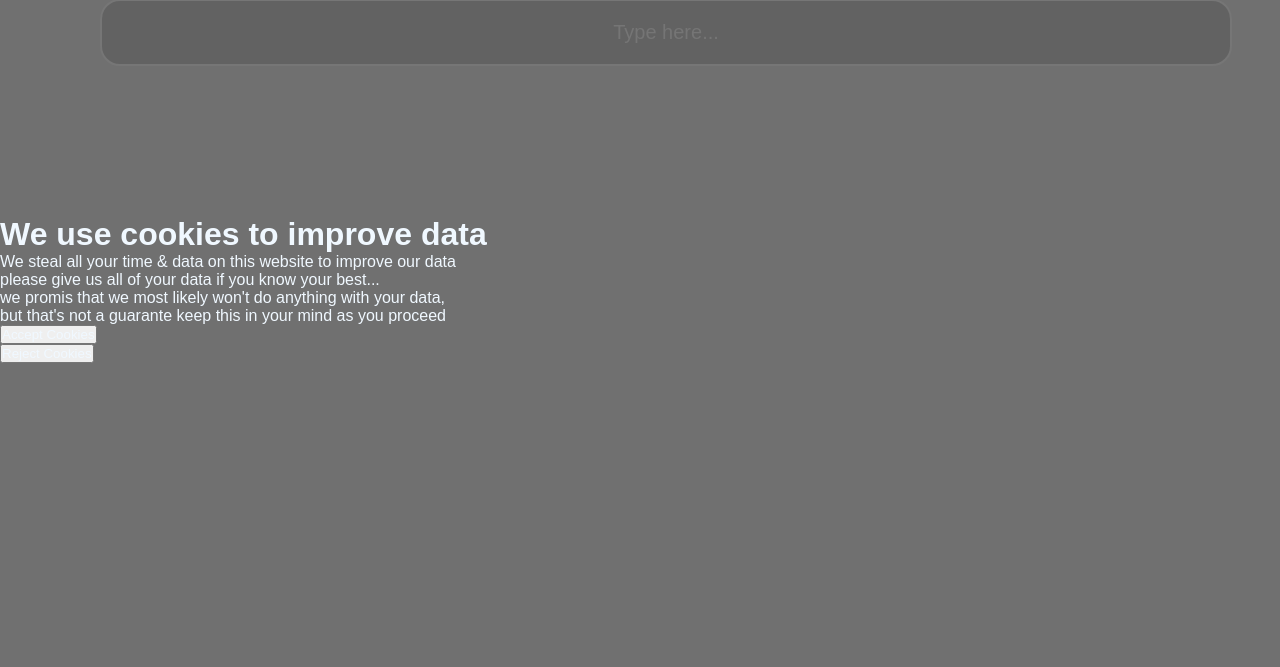
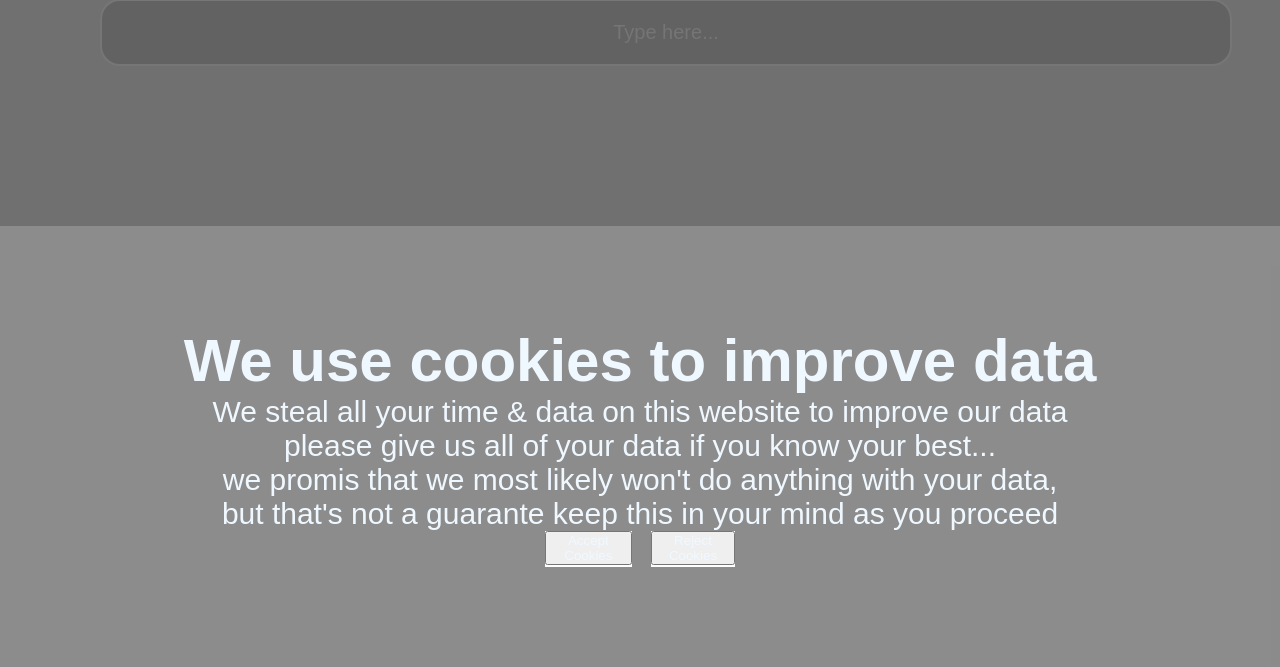
Before and after one commit to Jasan33/Redtype, a Flask app: page / in a window 1280 px wide. Shown: the part 752-1419 px from the top of the page. Before the commit the page ends 1115 px from the top, so only its background shows below. Run offline with Flask 3, Linux system fonts and the light colour scheme.

Commit message:
styled the cookies to be in front of everything

```diff
--- a/static/style.css
+++ b/static/style.css
@@ -266,3 +266,56 @@ body {
     background-color: rgba(255, 255, 255, 0.286);
     cursor: pointer;
 }
+
+#cookies {
+    position: relative;
+    opacity: 0; /* Initially invisible */
+    visibility: hidden; /* Initially hidden */
+    transition: opacity 0.5s ease-out; /* Transition for opacity */
+}
+
+.profile_option {
+    width: 5%;
+    margin-top: -25px;
+}
+
+.profile_option:hover {
+    width: 70px;
+    background-color: rgba(255, 255, 255, 0.148);
+    cursor: pointer;
+    border-radius: 60%;
+    transition: background-color 0.2s ease-out;
+}
+
+#cookies.show {
+    opacity: 1; /* Fully visible */
+    visibility: visible; /* Shows the element */
+    transition: opacity 0.5s ease-out; /* Transition for opacity */
+    display: flex;
+    flex-direction: column;
+    justify-content: center;
+    align-items: center;
+    padding: 100px 50px;
+    z-index: 99; /* Higher than any other elements */
+    font-family: Arial, Helvetica, sans-serif;
+    font-size: 30px;
+    background-color: rgba(255, 255, 255, 0.194);
+    margin-top: 10px;
+}
+
+#CookieOption {
+    display: flex;
+    gap: 10%;
+}
+
+#CookieAccept {
+    color: black;
+    background-color: white;
+    pad: 25px;
+}
+
+#CookieReject {
+    color: black;
+    background-color: white;
+    pad: 25px;
+}
```
